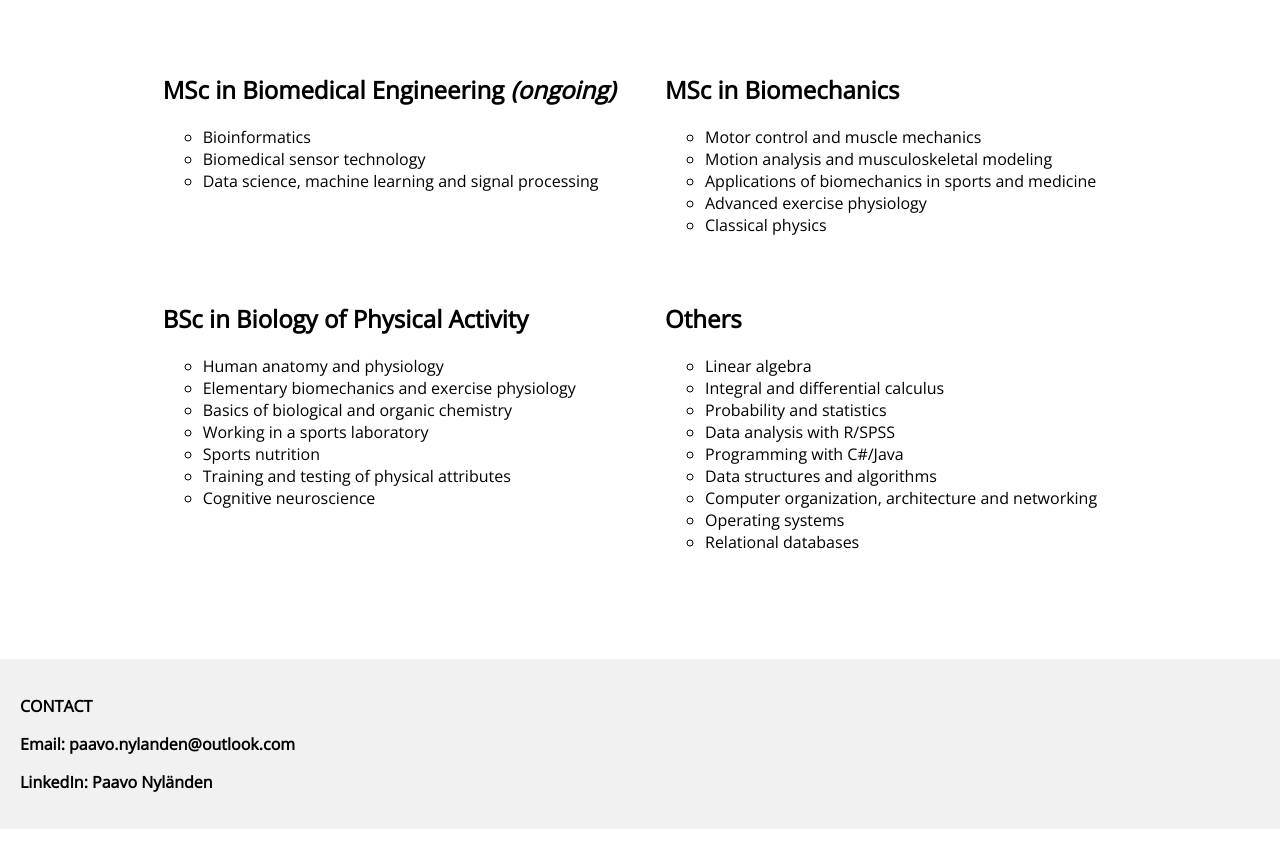
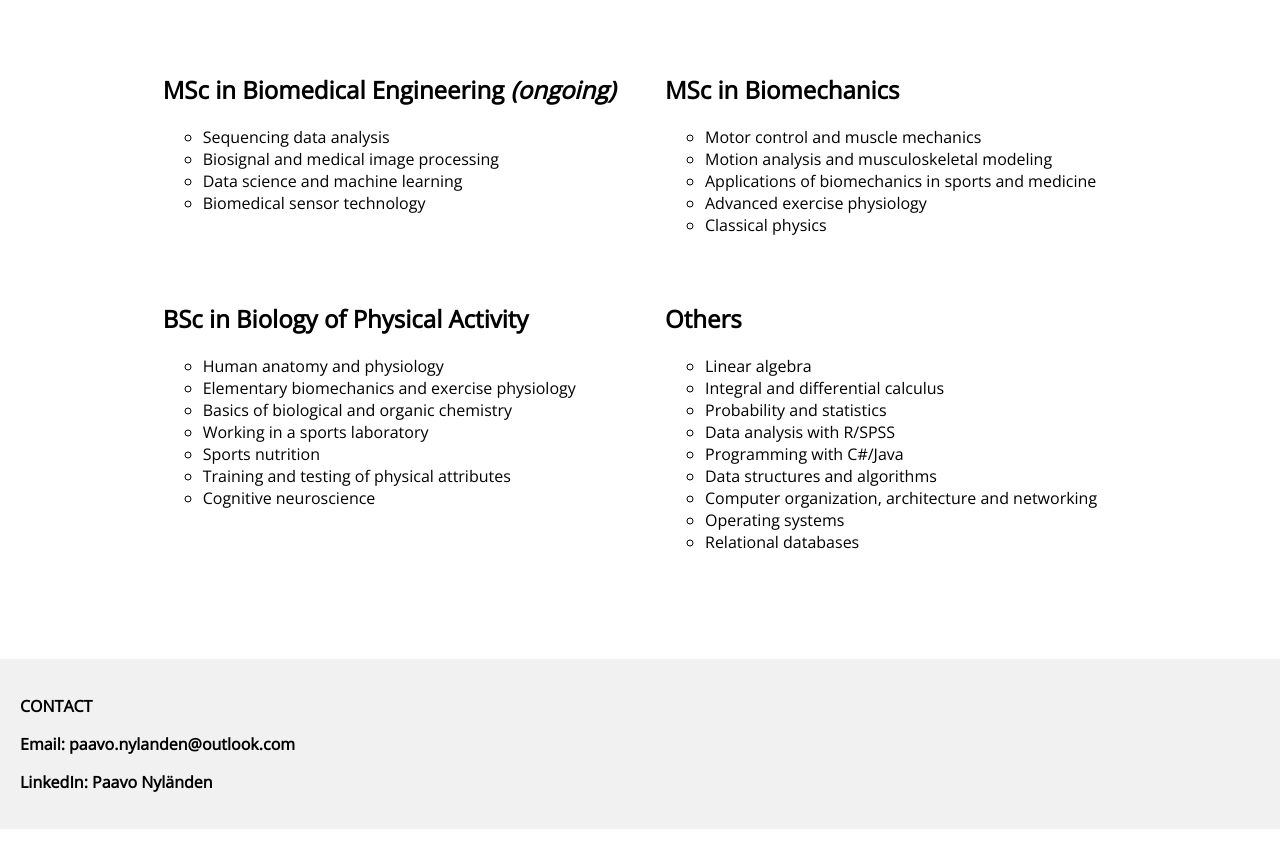
Before and after one commit to panyland/blog-website, a plain HTML site: page yhteystiedot/index.html in a window 1280 px wide. Shown: the part 800-1667 px from the top of the page. Drawn offline with nearby package versions, Linux system fonts and the light colour scheme.

Commit message:
Add files via upload

```diff
--- a/yhteystiedot/index.html
+++ b/yhteystiedot/index.html
@@ -57,9 +57,10 @@
             <div class="bme2">
                 <h2>MSc in Biomedical Engineering <em>(ongoing)</em></h2>
                 <ul>
-                    <li>Bioinformatics</li>
+                    <li>Sequencing data analysis</li>
+                    <li>Biosignal and medical image processing</li>
+                    <li>Data science and machine learning</li>
                     <li>Biomedical sensor technology</li>
-                    <li>Data science, machine learning and signal processing</li>
                 </ul>
             </div>
 
```
